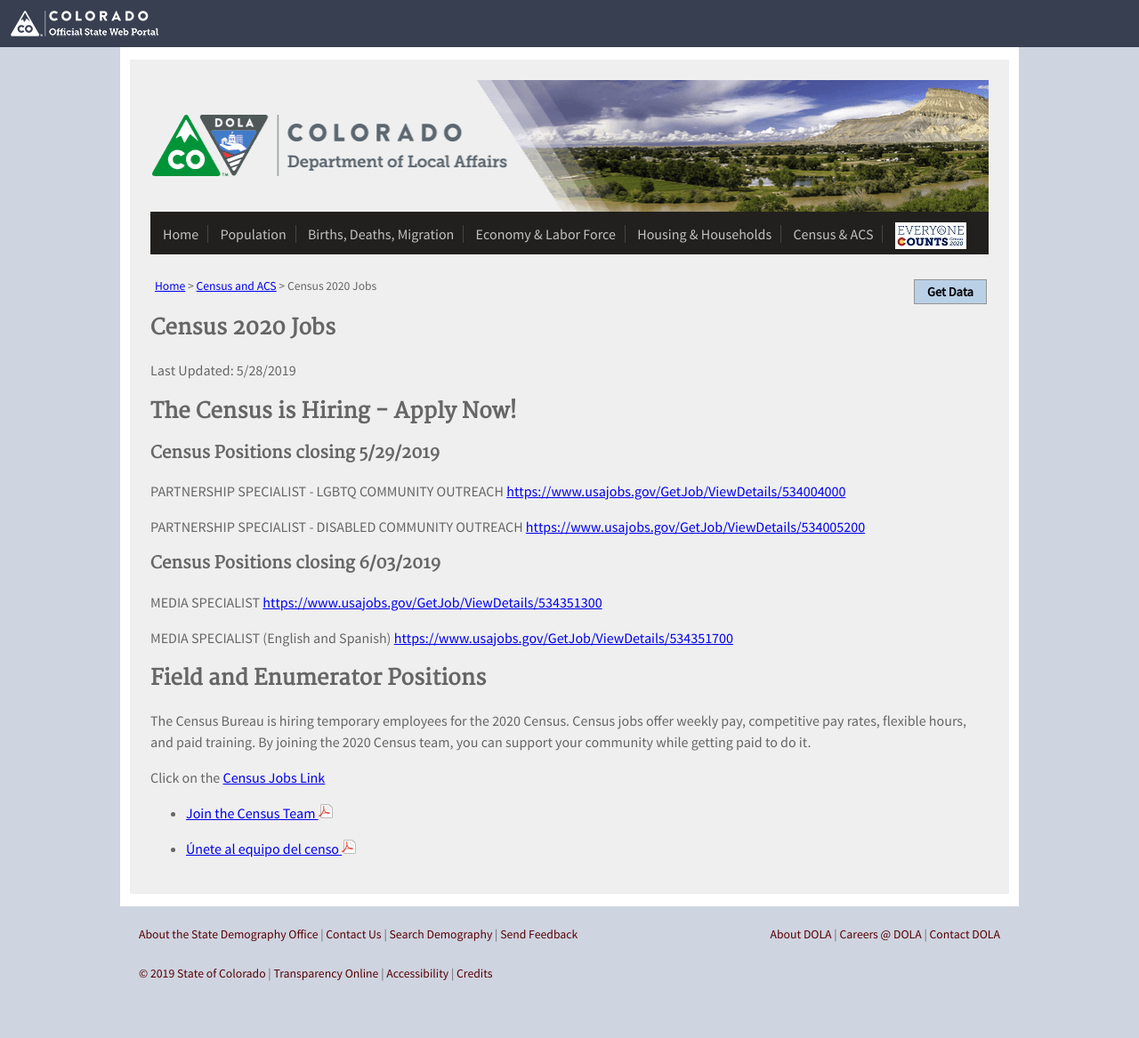
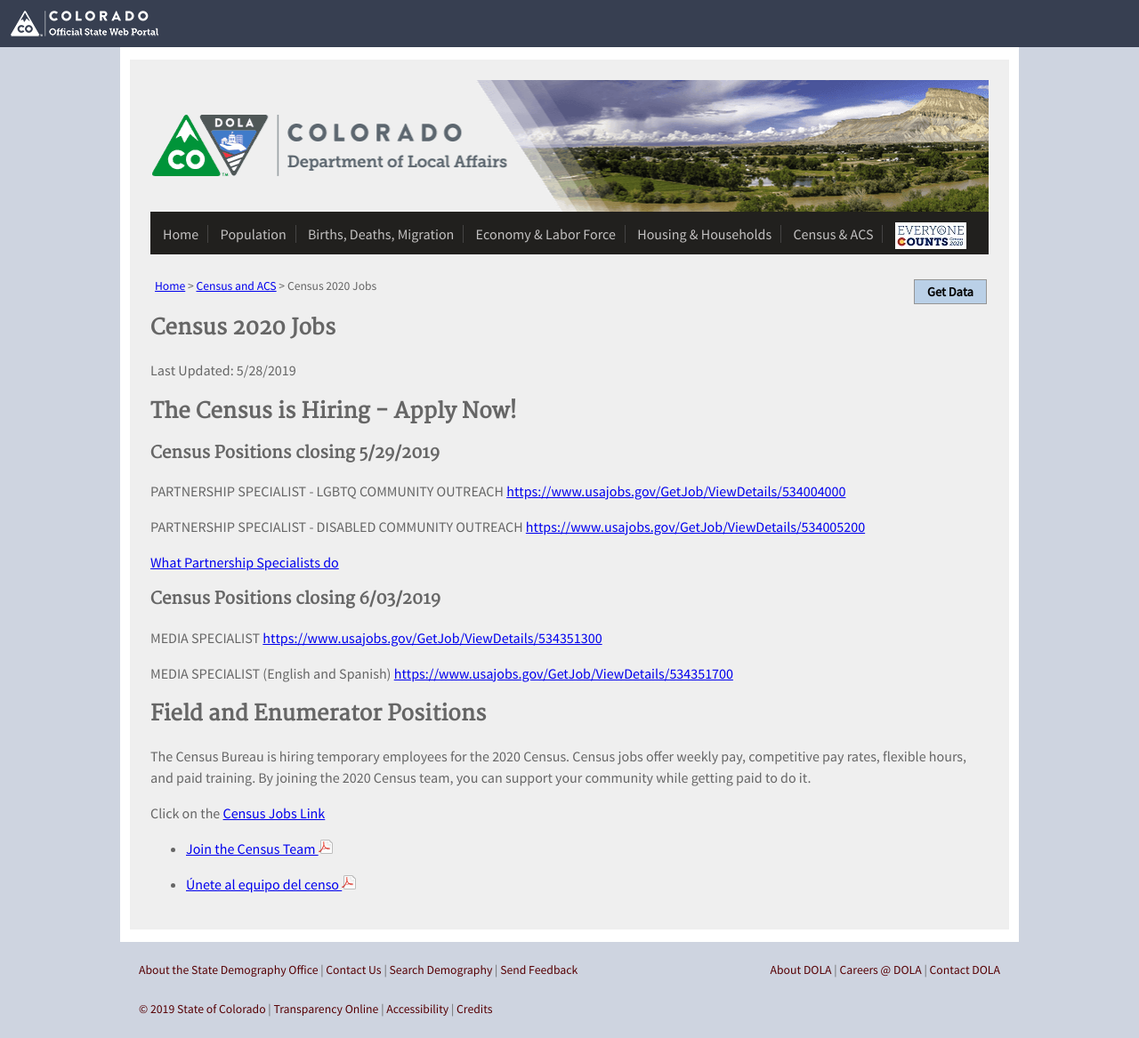
Before and after one commit to TBleess/Website_New, a Jekyll site: the page built from pages/5_CensusACS/2020-census-jobs.md, in a window 1280 px wide. Shown: the whole page at 89% size. Built offline with Jekyll 4.4.1, drawn with Linux system fonts in a browser that asks for light colours; before the commit the page ends 1127 px from its top, so only the background shows below that.

Commit message:
Update 2020-census-jobs.md

```diff
--- a/pages/5_CensusACS/2020-census-jobs.md
+++ b/pages/5_CensusACS/2020-census-jobs.md
@@ -20,6 +20,7 @@
 PARTNERSHIP SPECIALIST - DISABLED COMMUNITY OUTREACH
 [https://www.usajobs.gov/GetJob/ViewDetails/534005200 ](https://www.usajobs.gov/GetJob/ViewDetails/534005200 )
 
+[What Partnership Specialists do](https://www.census.gov/library/stories/2019/05/who-knew-partnership-specialist-bridge-gaps-in-local-communities.html?utm_campaign=20190528msacos1ccstors&utm_medium=email&utm_source=govdelivery)
 
 ### Census Positions closing 6/03/2019
 MEDIA SPECIALIST
```
